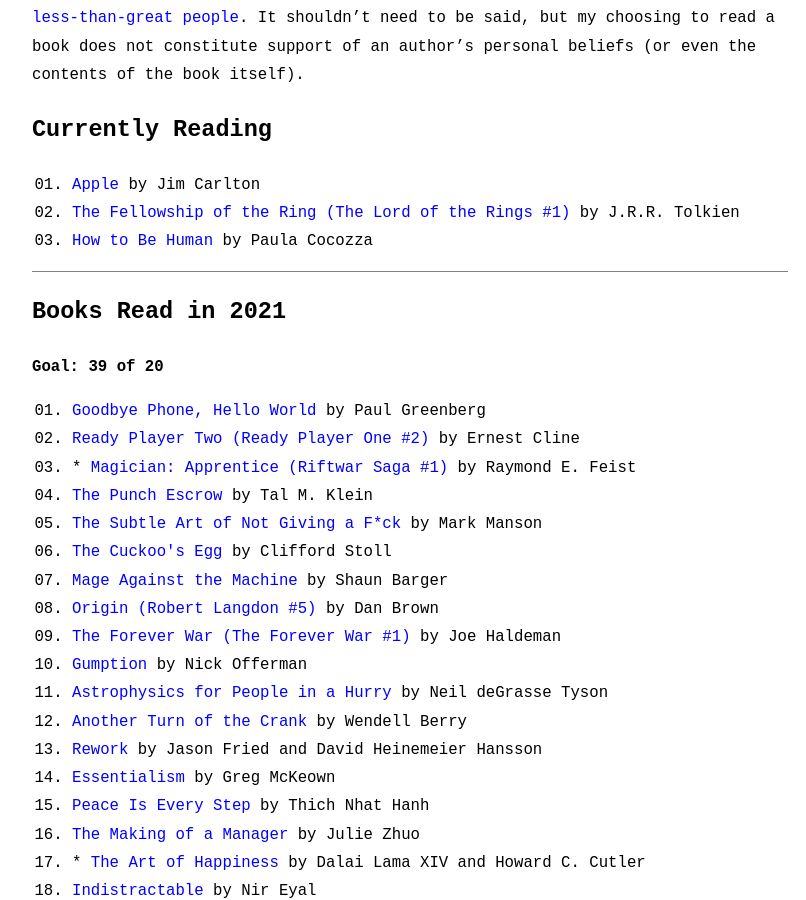
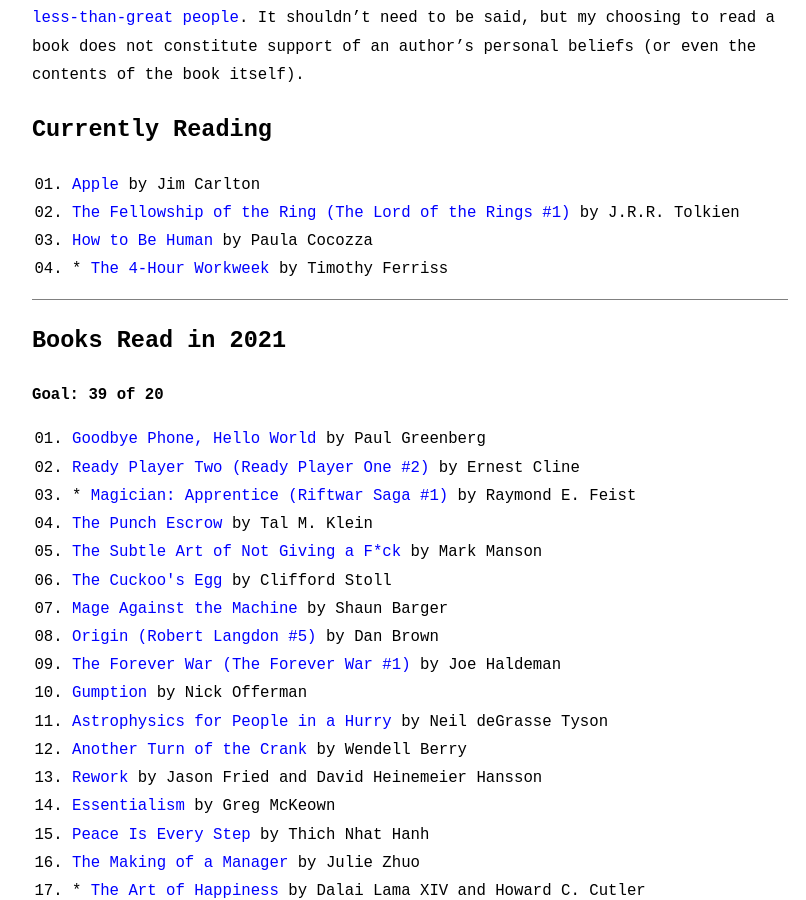
Before and after one commit to zachflower/flower.codes, a Jekyll site: the page built from library.md, in a window 1280 px wide and 900 px high, scrolled down 651 px. Shown: the whole window, without its empty margins (230-1036 px from the left). Built offline with Jekyll 4.4.1, drawn with Linux system fonts in a browser that asks for light colours; Markdown is read by kramdown in place of the engine named in the settings.

Commit message:
re-reading the 4 hour workweek

```diff
--- a/_data/library.yml
+++ b/_data/library.yml
@@ -499,3 +499,9 @@ entries:
     isbn: "0393652491"
     started: 2021-06-06
     finished: 2021-06-15
+
+  - title: The 4-Hour Workweek
+    author: Timothy Ferriss
+    read: true
+    isbn: "0307465357"
+    started: 2021-06-15
```
